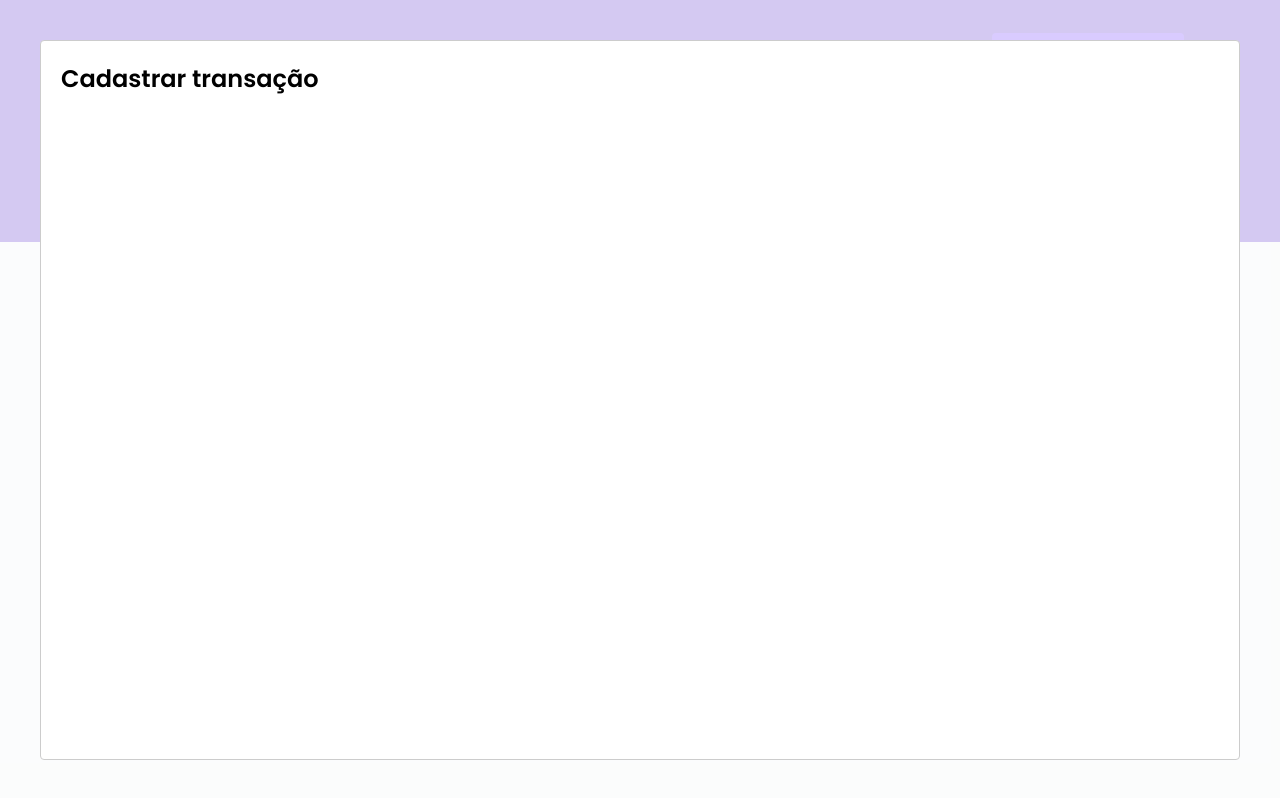
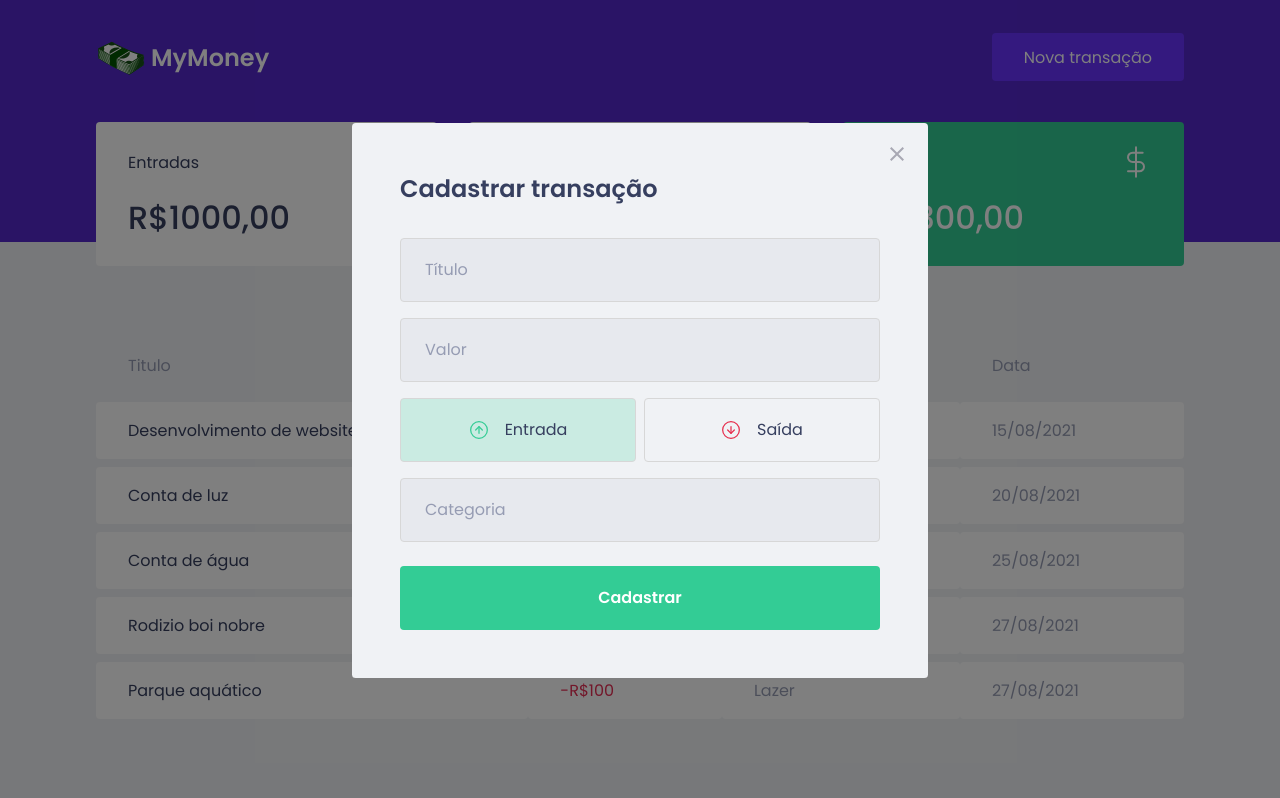
Before and after one commit to jefferson1104/ignite-mymoney, a React (Create React App) app: page / in a window 1280 px wide. Both pictures are taken after a click on the button "Nova transação". Built offline with nearby package versions, Linux system fonts and the light colour scheme; no server answers; what miragejs would draw is missing.

Commit message:
estilos form modal

```diff
--- a/package.json
+++ b/package.json
@@ -5,6 +5,7 @@
   "dependencies": {
     "axios": "^0.21.1",
     "miragejs": "^0.1.41",
+    "polished": "^4.1.3",
     "react": "^17.0.2",
     "react-dom": "^17.0.2",
     "react-modal": "^3.14.3",
--- a/src/components/NewTransactionModal/index.tsx
+++ b/src/components/NewTransactionModal/index.tsx
@@ -1,4 +1,10 @@
+import { useState } from 'react';
 import Modal from 'react-modal';
+
+import closeImg from '../../assets/close.svg';
+import incomeImg from '../../assets/income.svg';
+import outcomeImg from '../../assets/outcome.svg';
+import { Container, TransactionTypeContainer, RadioBox } from './styles';
 
 interface NewTransactionModalProps {
   isOpen: boolean;
@@ -8,12 +14,51 @@
 Modal.setAppElement('#root');
 
 export function NewTransactionModal({isOpen, onRequestClose}: NewTransactionModalProps) {
+  const [transactionType, setTransactionType] = useState('deposit');
+
   return (
     <Modal
       isOpen={isOpen}
       onRequestClose={onRequestClose}
+      overlayClassName="react-modal-overlay"
+      className="react-modal-content"
     >
-      <h2>Cadastrar transação</h2>
+      <button className="react-modal-close" type="button" onClick={onRequestClose}>
+        <img src={closeImg} alt="fechar modal" />
+      </button>
+
+      <Container>
+        <h2>Cadastrar transação</h2>
+
+        <input placeholder="Título" type="text" />
+        <input placeholder="Valor" type="number" />
+
+        <TransactionTypeContainer>
+          <RadioBox
+            type="button"
+            onClick={() => {setTransactionType('deposit')}}
+            isActive={transactionType === 'deposit'}
+            activeColor="green"
+          >
+            <img src={incomeImg} alt="Entrada" />
+            <span>Entrada</span>
+          </RadioBox>
+
+          <RadioBox
+            type="button"
+            onClick={() => {setTransactionType('withdraw')}}
+            isActive={transactionType === 'withdraw'}
+            activeColor="red"
+          >
+            <img src={outcomeImg} alt="Saída" />
+            <span>Saída</span>
+          </RadioBox>
+        </TransactionTypeContainer>
+
+        <input placeholder="Categoria" type="text" />
+
+        <button type="submit">Cadastrar</button>
+      </Container>
     </Modal>
   );
 }
--- a/src/components/NewTransactionModal/styles.ts
+++ b/src/components/NewTransactionModal/styles.ts
@@ -1,3 +1,100 @@
 import styled from 'styled-components';
+import { darken, transparentize } from 'polished'
 
-export const Container = styled.div``
+export const Container = styled.form`
+  h2 {
+    color: var(--text-title);
+    font-size: 1.5rem;
+    margin-bottom: 2rem;
+  }
+
+  input {
+    width: 100%;
+    padding: 0 1.5rem;
+    height: 4rem;
+    border-radius: 0.25rem;
+
+    border: 1px solid #d7d7d7;
+    background: #e7e9ee;
+
+    font-weight: 400;
+    font-size: 1rem;
+
+    &::placeholder {
+      color: var(--text-body)
+    }
+
+    & + input {
+      margin-top: 1rem;
+    }
+  }
+
+  button[type="submit"] {
+    width: 100%;
+    padding: 0 1.5rem;
+    height: 4rem;
+    background: var(--green);
+    color: #FFF;
+    border-radius: 0.25rem;
+    border: 0;
+    font-size: 1rem;
+    font-weight: 600;
+    margin-top: 1.5rem;
+
+    transition: filter 0.2s;
+
+    &:hover {
+      filter: brightness(0.9);
+    }
+  }
+`;
+
+export const TransactionTypeContainer = styled.div`
+  margin: 1rem 0;
+  display: grid;
+  grid-template-columns: 1fr 1fr;
+  gap: 0.5rem;
+`;
+
+interface RadioBoxProps {
+  isActive: boolean;
+  activeColor: 'green' | 'red';
+}
+
+const colors = {
+  green: '#33CC95',
+  red: '#E52E40'
+}
+
+export const RadioBox = styled.button<RadioBoxProps>`
+  height: 4rem;
+  border: 1px solid #d7d7d7;
+  border-radius: 0.25rem;
+
+  background: ${(props) => props.isActive
+    ? transparentize(0.8, colors[props.activeColor])
+    : 'transparent'
+  };
+
+  display: flex;
+  align-items: center;
+  justify-content: center;
+
+  transition: border-color 0.2s;
+
+  &:hover {
+    border-color: ${darken(0.2, '#d7d7d7')};
+  }
+
+  img {
+    height: 20px;
+    width: 20px;
+  }
+
+  span {
+    display: inline-block;
+    margin-left: 1rem;
+    font-size: 1rem;
+    color: var(--text-title);
+  }
+`;
--- a/src/styles/global.ts
+++ b/src/styles/global.ts
@@ -55,4 +55,40 @@
     opacity: 0.6;
     cursor: not-allowed;
   }
-`
+
+  .react-modal-overlay {
+    background: rgba(0, 0, 0, 0.5);
+
+    position: fixed;
+    top: 0;
+    bottom: 0;
+    right: 0;
+    left: 0;
+
+    display: flex;
+    align-items: center;
+    justify-content: center;
+  }
+
+  .react-modal-content {
+    width: 100%;
+    max-width: 576px;
+    background: var(--background);
+    padding: 3rem;
+    position: relative;
+    border-radius: 0.24rem;
+  }
+
+  .react-modal-close {
+    position: absolute;
+    right: 1.5rem;
+    top: 1.5rem;
+    border: 0;
+    background: transparent;
+    transition: filter 0.2s;
+
+    &:hover {
+      filter: brightness(0.7);
+    }
+  }
+`;
```
Also changed, not shown: 1 other file (tests, documents, lock files or other folders).
